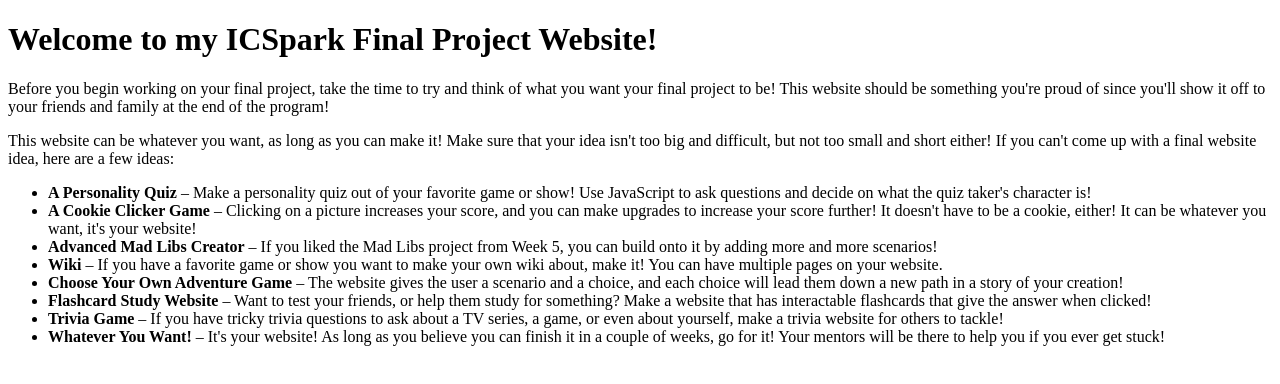
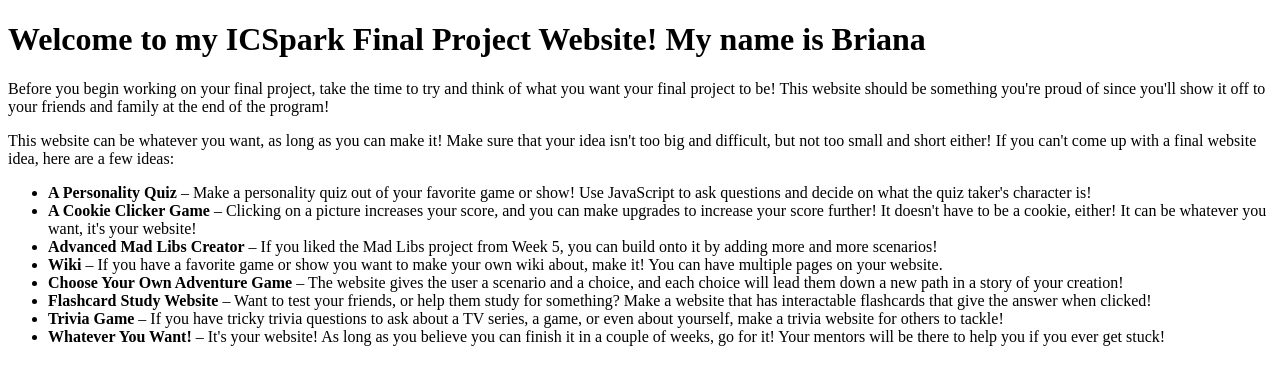
Before and after one commit to bri111/ICSpark-Final-Project-Example, a plain HTML site: page index.html in a window 1280 px wide. Drawn offline with Linux system fonts and the light colour scheme.

Commit message:
added my name

```diff
--- a/index.html
+++ b/index.html
@@ -6,7 +6,7 @@
 </head>
 
 <body>
-    <h1>Welcome to my ICSpark Final Project Website!</h1>
+    <h1>Welcome to my ICSpark Final Project Website! My name is Briana</h1>
 
     <p>
         Before you begin working on your final project, take the time to try and think of what you want your final project to be!
```
